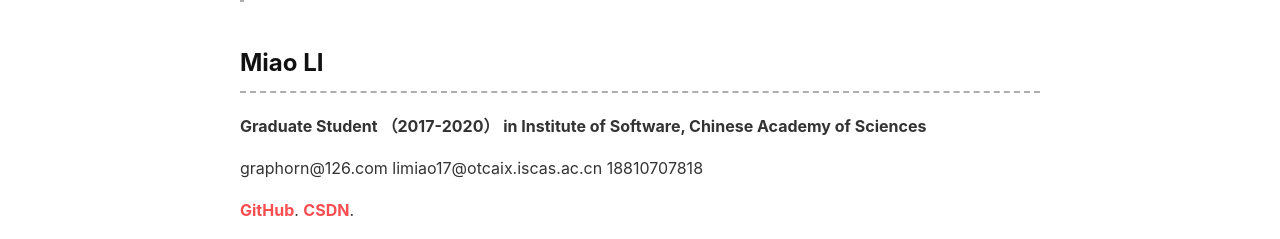
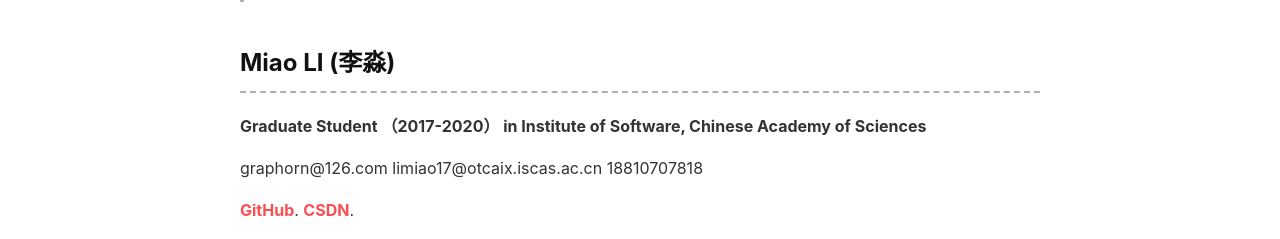
Before and after one commit to oaimli/oaimli.github.io, a Jekyll site: the page built from about.md, in a window 1280 px wide. Shown: the part 499-738 px from the top of the page. Built offline with Jekyll 4.4.1, drawn with Linux system fonts in a browser that asks for light colours; nearby versions of some CDN libraries.

Commit message:
Update about.md

```diff
--- a/about.md
+++ b/about.md
@@ -15,7 +15,7 @@ comment: false
 
 > Whatever is worth doing is worth doing well
 
-## **Miao LI**
+## **Miao LI (李淼)**
 
 **Graduate Student （2017-2020） in Institute of Software, Chinese Academy of Sciences**
 
```
